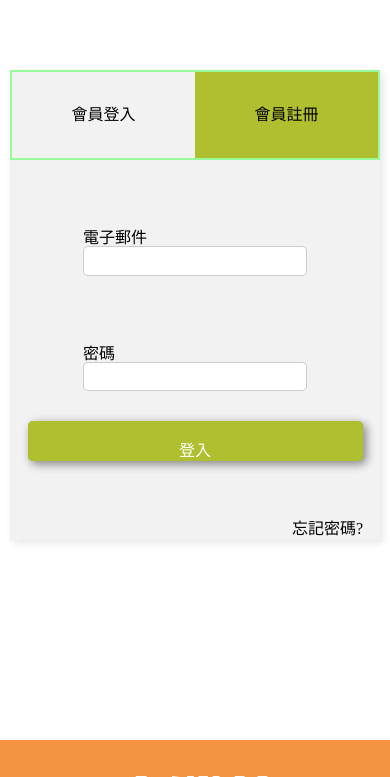
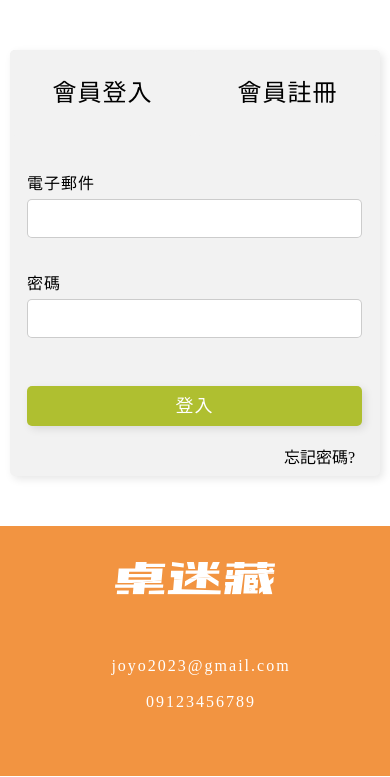
Before and after one commit to illumyST/JOYO_teamProject_G3, a PHP site: page /singin.html in a window 390 px wide. Shown: the part 50-827 px from the top of the page. Run offline with PHP 8.4, Linux system fonts and the light colour scheme; style sheets or scripts are compiled from the project's sources.

Commit message:
優化頁面

```diff
--- a/cartRedirect.html
+++ b/cartRedirect.html
@@ -42,12 +42,12 @@
         </ul>
     </nav>
 </header>
+<div class="cartRedirect_wrappper">
     <div class="cartRedirect_box">
 
         <div class="cartRedirect_logo">
         <img class="cartRedirect_logo_img" src="./assets/img/logo_orange.svg" alt="">
         </div>
-
 
         <div class="cartRedirect_completed">
             <i class="fa-solid fa-circle-check"></i>
@@ -57,6 +57,8 @@
         <p class="cartRedirect_p_text">您可至會員中心 > 訂單管理查看訂單狀態。</p>
 
     </div>
+    </div>
+
 <footer>
   <nav class="footer_nav">
       <div class="footer_nav_left">
--- a/forgetPasswordRedirect.html
+++ b/forgetPasswordRedirect.html
@@ -42,20 +42,21 @@
         </ul>
     </nav>
 </header>
+<div class="forgetPasswordRedirect_wrappper">
     <div class="forgetPasswordRedirect_box">
 
         <div class="forgetPasswordRedirect_logo">
         <img class="forgetPasswordRedirect_logo_img" src="./assets/img/logo_orange.svg" alt="">
         </div>
 
-
-      <div class="forgetPasswordRedirect_tick_completed">
+        <div class="forgetPasswordRedirect_completed">
             <i class="fa-solid fa-circle-check"></i>
         </div>
 
         <p class="forgetPasswordRedirect_p_text">密碼重置信已送出</p>
         <p class="forgetPasswordRedirect_p_text">請至 jackyeh4488@gmail.com 收取驗證信</p>
 
+    </div>
     </div>
 <footer>
   <nav class="footer_nav">
--- a/mailCheckRedirect.html
+++ b/mailCheckRedirect.html
@@ -42,12 +42,12 @@
         </ul>
     </nav>
 </header>
+<div class="mailCheckRedirect_wrappper">
     <div class="mailCheckRedirect_box">
 
         <div class="mailCheckRedirect_logo">
         <img class="mailCheckRedirect_logo_img" src="./assets/img/logo_orange.svg" alt="">
         </div>
-
 
         <div class="mailCheckRedirect_completed">
             <i class="fa-solid fa-circle-check"></i>
@@ -57,6 +57,8 @@
         <p class="mailCheckRedirect_p_text">您可至會員中心 > 訂單管理查看訂單狀態。</p>
 
     </div>
+    </div>
+
 <footer>
   <nav class="footer_nav">
       <div class="footer_nav_left">
--- a/sass/page/_singin.scss
+++ b/sass/page/_singin.scss
@@ -1,125 +1,94 @@
-
-
-.singin_box {
+.singin_box{
   width: 794px;
-  height: 656px;
   margin: 0 auto;
-  background: #F2F2F2;
+  margin-top: 100px;
+  margin-bottom: 100px;
+  border-radius: 5px;
   box-shadow: $shadow;
-  // border: 5px solid gold;
-  margin-top: 70px;
-  margin-bottom: 200px;
+  background: $bg;
+  position: relative;
   .singin_little_box{
-      border: 2px solid palegreen;
-      margin: 0 auto;
     display: flex;
+    border-radius: 5px;
+    a{
+      width: 50%;
+      display: block;
+      text-decoration: none;
+      line-height: 86px;
+      background: $bg;
       text-align: center;
-      justify-content: center;
+      font-size: 24px;
+      letter-spacing: 1px;
+      border-radius: 5px;
+      transition: .3s;
+      &:hover{
+        background: $green;
+        color: #fff;
       }
-    .singin_member_singin, .singin_member{
-      width: 50%;
+      &:focus{
+        background: $green;
+        color: #fff;
+      }
+    }
+  }
+  .singin_main{
     display: flex;
-      height: 86px;
-      text-align: center;
-      // border: 6px solid rgb(69, 14, 151);
-      justify-content: center;
-      align-items: center;
-    }
-      .singin_member {
-      background-color: $green;
-      }
-      .singin_member a{
-        color: black;
-      }
-        .singin_main {
-          margin: 0 auto;
-          justify-content: center;
-          /* 垂直置中 */
-          align-items: center;
-          // border: 3px solid palegreen;
-          width: fit-content;
-          display: block;
-
-            li{
-                margin: 0 auto;
-                display: block;
-                margin-top: 70px;
+    flex-direction: column;
+    padding: 70px 100px 90px 100px;
+    box-sizing: border-box;
+    label{
+      font-size: 20px;
+      letter-spacing: 1px;
+      margin-bottom: 7px;
     }
     input{
-              @include input-text(1.6, 200px);  //第1個行高，第2寬度
-              // border: 5px solid peru;
-            display: flex;
-            justify-content: center;
+      @include input_text(50px, 590px);
+      margin-bottom: 50px;
+    }
+    a{
+      @include btn($green, 59px, 590px, $orange);
+      margin-top: 20px;
+      font-size: 24px;
+      letter-spacing: 1px;
     }
   }
-          .singin_text {
-            padding-left: 20px;
-            line-height: 50px;
-            border-radius: 5px;
-            border: 1px solid rgba(0, 0, 0, 0.2);
-            font-size: 16PX;
-            width: 590px;
-            box-sizing: border-box;
-            outline: none;
-            letter-spacing: 1px;
-            margin-bottom: 30px;
-          }
-            .singin_btn {
-              background: $green;
-              line-height: 59px;
-              width: 590px;
-              display: block;
-              text-decoration: none;
-              text-align: center;
-              border-radius: 5px;
-              box-shadow: 3px 3px 10px rgba(0, 0, 0, 0.25);
-              transition: 0.3s;
-              cursor: pointer;
-              color: #fff;
-              display: block;
-              margin: 0 auto;
-            }
-              .singin_btn:hover {
-                background: #513F2E;
-              }
-              .singin_forgetPassword_a_link{
-                float: right;
-                // border: 5px solid  teal;
-                margin-top: 60px;
-                margin-right: 150px;
+  .singin_btn a {
+
+    position: absolute;
+    right: 25px;
+    bottom: 10px;
+    // border: 10px solid yellow;
+
 
   }
 }
 
-@media screen and (max-width:414px){
-  body{
-    width: auto;
-    display: block;
-  }
+@media screen and (max-width:414px) {
   .singin_box{
     width: 370px;
-    height: 470px;
+    margin-top: 50px;
+    margin-bottom: 50px;
   }
-  .singin_box .singin_main input {
-    display: flex;
-
-    width: 100%;
+  .singin_box .singin_link a{
+    line-height: 63px;
+    font-size: 16px;
   }
-  .singin_box .singin_btn {
+  .singin_box .singin_main{
+    padding: 40px 17px 50px 17px;
+  }
+  .singin_box .singin_main label{
+    font-size: 16px;
+  }
+  .singin_box .singin_main input{
     width: 335px;
-    height: 40px;
+    line-height: 35px;
+    margin-bottom: 38px;
+    padding-left: 15px;
   }
-  .singin_box .singin_forgetPassword_a_link {
-    margin-right: 17px;
+  .singin_box .singin_main a{
+    width: 335px;
+    line-height: 40px;
+    font-size: 18px;
+    margin-top: 10px;
   }
-
-
-
-
-
-
-
-
-
-
 }
--- a/singin.html
+++ b/singin.html
@@ -43,21 +43,22 @@
 </header>
 <div class="singin_box">
   <div class="singin_little_box">
-    <div class="singin_member_singin"><a href="#">會員登入</a></div>
-    <div class="singin_member"><a href="#">會員註冊</a></div>
+    <a href="#">會員登入</a>
+    <a href="#">會員註冊</a>
   </div>
-        <ul class="singin_main">
-            <li class="singin_input">電子郵件</li>
-                  <input type="text" class="singin_text">
-            <li class="singin_input">密碼</li>
-                  <input type="text" class="singin_text">
-        </ul>
+        <div class="singin_main">
+            <label for="電子郵件">電子郵件</label>
+            <input type="text" placeholder="">
+            <label for="密碼">密碼</label>
+            <input type="text" placeholder="">
+            <a href="#">登入</a>
+        </div>
 
             <div class="singin_btn">
-              <a href="#" class="singin_btn">登入</a>
+                <a href="#" class="singin_forgetPassword_a_link">忘記密碼?</a>
             </div>
 
-            <a href="#" class="singin_forgetPassword_a_link">忘記密碼?</a>
+
 
 
 </div>
```
Also changed, not shown: sass/page/_cartRedirect.scss (+36 -25 lines), sass/page/_forgetPasswordRedirect.scss (+28 -29 lines), sass/page/_mailCheckRedirect.scss (+28 -27 lines). Lines whose indentation alone changed are shown as unchanged.
